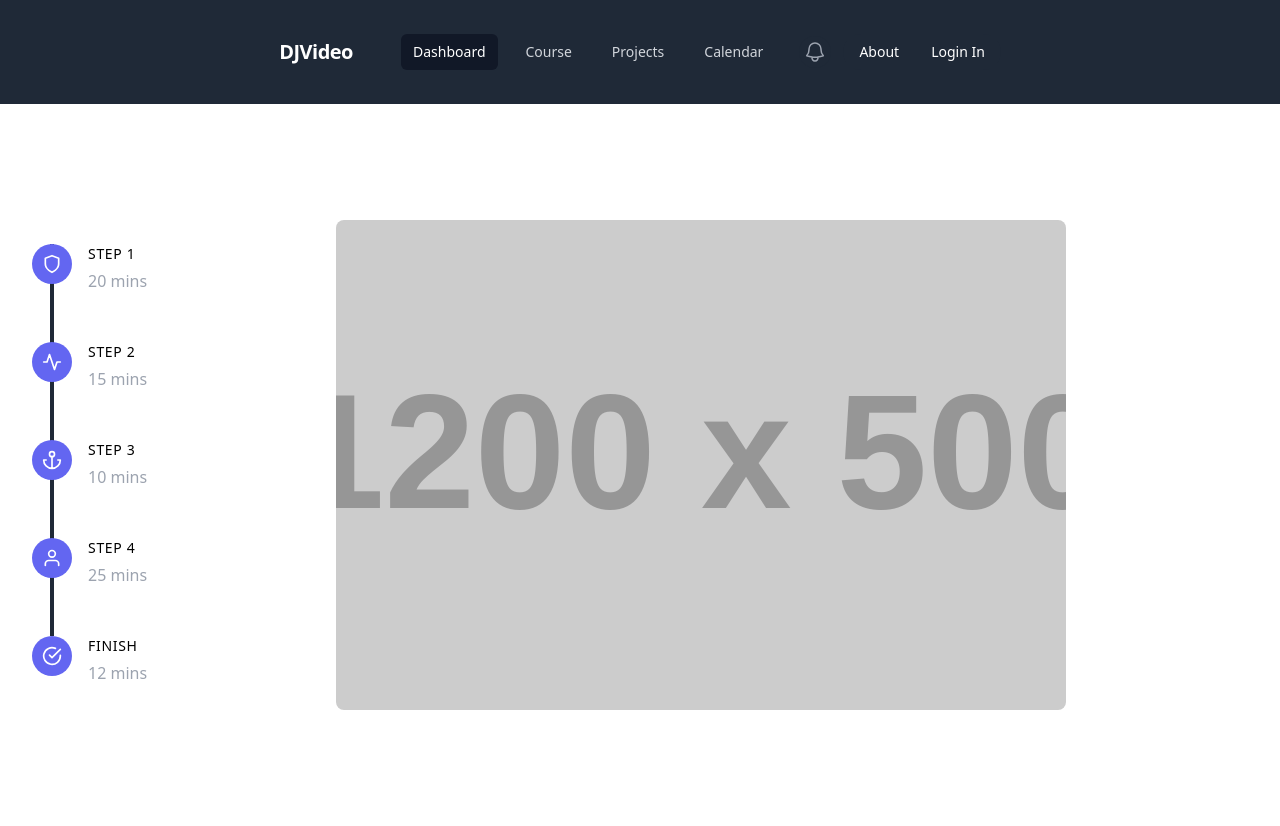
After one commit to TenzinJhopee/video-Tube, a Django app: a page that uses djvideo/templates/base.html in a window 1280 px wide. The commit adds this page. Run offline with Django 3.2, Linux system fonts and the light colour scheme; tables that the repository leaves empty hold one stand-in row (values such as "Sample post"); grey boxes labelled with a size stand in for pictures from a placeholder-image service; parts of the project's set-up code (start-up, migrations or seed data) failed here and were passed over; some libraries are stand-ins or nearby versions.

Commit message:
add course list and detail

```diff
--- a/djvideo/content/urls.py
+++ b/djvideo/content/urls.py
@@ -1,7 +1,10 @@
 from django.urls import path
-from .views import CourseListView
+from .views import CourseListView, CourseDetailView
+
+
 app_name = "content"
 
 urlpatterns = [
-    path("", CourseListView.as_view(), name='course-list')
+    path("", CourseListView.as_view(), name='course-list'),
+    path("<slug>/", CourseDetailView.as_view(), name='course-detail')
 ]
--- a/djvideo/content/views.py
+++ b/djvideo/content/views.py
@@ -1,7 +1,14 @@
 from django.shortcuts import render
 from django.views import generic
 from .models import Course
+
+
 # Create your views here.
 class CourseListView(generic.ListView):
     template_name = 'content/course_list.html'
     queryset = Course.objects.all()
+
+
+class CourseDetailView(generic.DetailView):
+    template_name = 'content/course_detail.html'
+    queryset = Course.objects.all()
--- a/djvideo/templates/base.html
+++ b/djvideo/templates/base.html
@@ -50,9 +50,10 @@
         {% endfor %}
       {% endif %}
 
-      {% block content %}
-        <p>Use this document as a way to quick start any new project.</p>
-      {% endblock content %}
+      <div class="max-w-7xl mx-auto px-2 py-5 sm:px-4 lg:px-8">
+        {% block content %}
+        {% endblock content %}
+      </div>
 
     </div> <!-- /container -->
 
--- /dev/null
+++ b/djvideo/templates/content/course_detail.html
@@ -0,0 +1,83 @@
+{% extends "base.html" %}
+
+{% block content %}
+<section class="text-gray-400 body-font">
+<div class="py-24 flex flex-wrap">
+  <div class="flex flex-wrap w-full">
+    <div class="hidden md:block lg:w-1/4 md:w-1/2 md:pr-10 md:py-6">
+      <div class="flex relative pb-12">
+        <div class="h-full w-10 absolute inset-0 flex items-center justify-center">
+          <div class="h-full w-1 bg-gray-800 pointer-events-none"></div>
+        </div>
+        <div class="flex-shrink-0 w-10 h-10 rounded-full bg-indigo-500 inline-flex items-center justify-center text-white relative z-10">
+          <svg fill="none" stroke="currentColor" stroke-linecap="round" stroke-linejoin="round" stroke-width="2" class="w-5 h-5" viewBox="0 0 24 24">
+            <path d="M12 22s8-4 8-10V5l-8-3-8 3v7c0 6 8 10 8 10z"></path>
+          </svg>
+        </div>
+        <div class="flex-grow pl-4">
+          <h2 class="font-medium title-font text-sm text-black mb-1 tracking-wider">STEP 1</h2>
+          <p class="leading-relaxed">20 mins</p>
+        </div>
+      </div>
+      <div class="flex relative pb-12">
+        <div class="h-full w-10 absolute inset-0 flex items-center justify-center">
+          <div class="h-full w-1 bg-gray-800 pointer-events-none"></div>
+        </div>
+        <div class="flex-shrink-0 w-10 h-10 rounded-full bg-indigo-500 inline-flex items-center justify-center text-white relative z-10">
+          <svg fill="none" stroke="currentColor" stroke-linecap="round" stroke-linejoin="round" stroke-width="2" class="w-5 h-5" viewBox="0 0 24 24">
+            <path d="M22 12h-4l-3 9L9 3l-3 9H2"></path>
+          </svg>
+        </div>
+        <div class="flex-grow pl-4">
+          <h2 class="font-medium title-font text-sm text-black mb-1 tracking-wider">STEP 2</h2>
+          <p class="leading-relaxed">15 mins</p>
+        </div>
+      </div>
+      <div class="flex relative pb-12">
+        <div class="h-full w-10 absolute inset-0 flex items-center justify-center">
+          <div class="h-full w-1 bg-gray-800 pointer-events-none"></div>
+        </div>
+        <div class="flex-shrink-0 w-10 h-10 rounded-full bg-indigo-500 inline-flex items-center justify-center text-white relative z-10">
+          <svg fill="none" stroke="currentColor" stroke-linecap="round" stroke-linejoin="round" stroke-width="2" class="w-5 h-5" viewBox="0 0 24 24">
+            <circle cx="12" cy="5" r="3"></circle>
+            <path d="M12 22V8M5 12H2a10 10 0 0020 0h-3"></path>
+          </svg>
+        </div>
+        <div class="flex-grow pl-4">
+          <h2 class="font-medium title-font text-sm text-black mb-1 tracking-wider">STEP 3</h2>
+          <p class="leading-relaxed">10 mins</p>
+        </div>
+      </div>
+      <div class="flex relative pb-12">
+        <div class="h-full w-10 absolute inset-0 flex items-center justify-center">
+          <div class="h-full w-1 bg-gray-800 pointer-events-none"></div>
+        </div>
+        <div class="flex-shrink-0 w-10 h-10 rounded-full bg-indigo-500 inline-flex items-center justify-center text-white relative z-10">
+          <svg fill="none" stroke="currentColor" stroke-linecap="round" stroke-linejoin="round" stroke-width="2" class="w-5 h-5" viewBox="0 0 24 24">
+            <path d="M20 21v-2a4 4 0 00-4-4H8a4 4 0 00-4 4v2"></path>
+            <circle cx="12" cy="7" r="4"></circle>
+          </svg>
+        </div>
+        <div class="flex-grow pl-4">
+          <h2 class="font-medium title-font text-sm text-black mb-1 tracking-wider">STEP 4</h2>
+          <p class="leading-relaxed">25 mins</p>
+        </div>
+      </div>
+      <div class="flex relative">
+        <div class="flex-shrink-0 w-10 h-10 rounded-full bg-indigo-500 inline-flex items-center justify-center text-white relative z-10">
+          <svg fill="none" stroke="currentColor" stroke-linecap="round" stroke-linejoin="round" stroke-width="2" class="w-5 h-5" viewBox="0 0 24 24">
+            <path d="M22 11.08V12a10 10 0 11-5.93-9.14"></path>
+            <path d="M22 4L12 14.01l-3-3"></path>
+          </svg>
+        </div>
+        <div class="flex-grow pl-4">
+          <h2 class="font-medium title-font text-sm text-black mb-1 tracking-wider">FINISH</h2>
+          <p class="leading-relaxed">12 mins</p>
+        </div>
+      </div>
+    </div>
+    <img class="lg:w-3/5 md:w-1/2 object-cover object-center rounded-lg md:mt-0 mt-12" src="https://dummyimage.com/1200x500" alt="step">
+  </div>
+</div>
+</section>
+{% endblock content %}
--- a/djvideo/templates/navbar.html
+++ b/djvideo/templates/navbar.html
@@ -41,7 +41,7 @@
               <!-- Current: "bg-gray-900 text-white", Default: "text-gray-300 hover:bg-gray-700 hover:text-white" -->
               <a href="#" class="bg-gray-900 text-white px-3 py-2 rounded-md text-sm font-medium" aria-current="page">Dashboard</a>
 
-              <a href="{% url 'about' %}" class="text-gray-300 hover:bg-gray-700 hover:text-white px-3 py-2 rounded-md text-sm font-medium">Course</a>
+              <a href="{% url 'content:course-list' %}" class="text-gray-300 hover:bg-gray-700 hover:text-white px-3 py-2 rounded-md text-sm font-medium">Course</a>
 
               <a href="#" class="text-gray-300 hover:bg-gray-700 hover:text-white px-3 py-2 rounded-md text-sm font-medium">Projects</a>
 
```
Also changed, not shown: djvideo/templates/content/course_list.html (+31 -5 lines).
